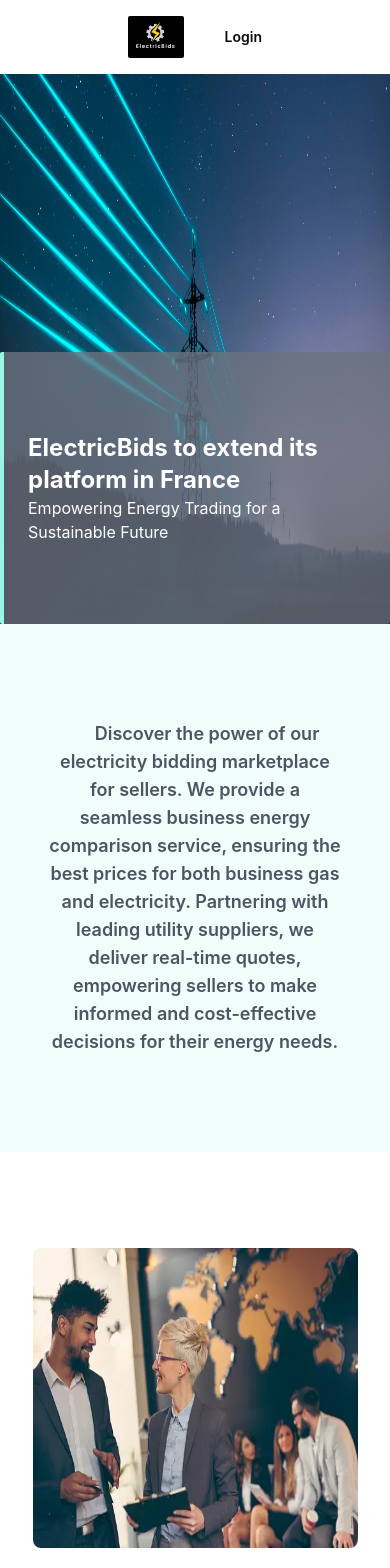
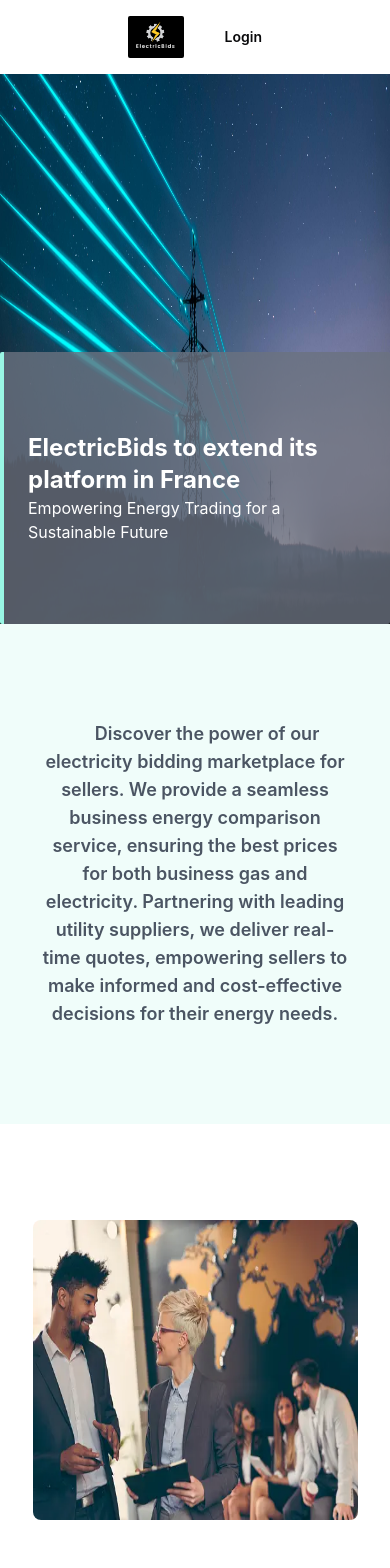
Before and after one commit to sjranju/ElectricBids, a React (Create React App) app: page /#/ in a window 390 px wide. Shown: the top 1568 px of the page. Built offline with nearby package versions, Linux system fonts and the light colour scheme; no server answers.

Commit message:
Footer responsive

```diff
--- a/src/components/body.tsx
+++ b/src/components/body.tsx
@@ -75,7 +75,7 @@
                     {image}
                 </div>)}
             {/* ABout us*/}
-            <section className={`py-24 flex md:px-32 px-12 justify-center items-center bg-teal-50 `}>
+            <section className={`py-24 flex md:px-32 px-10 justify-center items-center bg-teal-50 `}>
                 <p ref={ref1} className={`text-gray-600 text-lg md:text-[22px] indent-6 font-semibold text-center transition-opacity delay-100 ease-in duration-800 ${isVisible1 ? "opacity-100" : "opacity-0"}`}>
                     Discover the power of our electricity bidding marketplace for sellers.
                     We provide a seamless business energy comparison service, ensuring the best prices for both business gas and electricity.
@@ -103,7 +103,7 @@
             </section >
 
             {/* Featured Bids Section */}
-            <section className="py-24 md:px-32 px-12 w-full bg-teal-50">
+            <section className="py-24 md:px-32 px-10 w-full bg-teal-50">
                 <h2 ref={ref2} className={`transition-opacity ease-in delay-100 duration-700 ${isVisible2 ? "opacity-100" : "opacity-0"} md:text-3xl text-2xl font-semibold mb-8`}>Featured Bids</h2>
                 {/* Featured bid cards go here */}
                 <div ref={ref3} className={`md:text-xl text-sm transition-opacity ease-in delay-100 duration-700 ${isVisible3 ? "opacity-100" : "opacity-0"} flex flex-col rounded`}>
--- a/src/components/footer.tsx
+++ b/src/components/footer.tsx
@@ -3,7 +3,7 @@
 const Footer = () => {
     return (
         <div className='bg-slate-900 text-white flex flex-col justify-center items-center py-10 px-32'>
-            <p className="text-center ">&copy; 2023 ElectricBids. All rights reserved.</p>
+            <p className="text-center text-sm md:text-lg">&copy; 2023 ElectricBids. All rights reserved.</p>
         </div>
     )
 }
```
